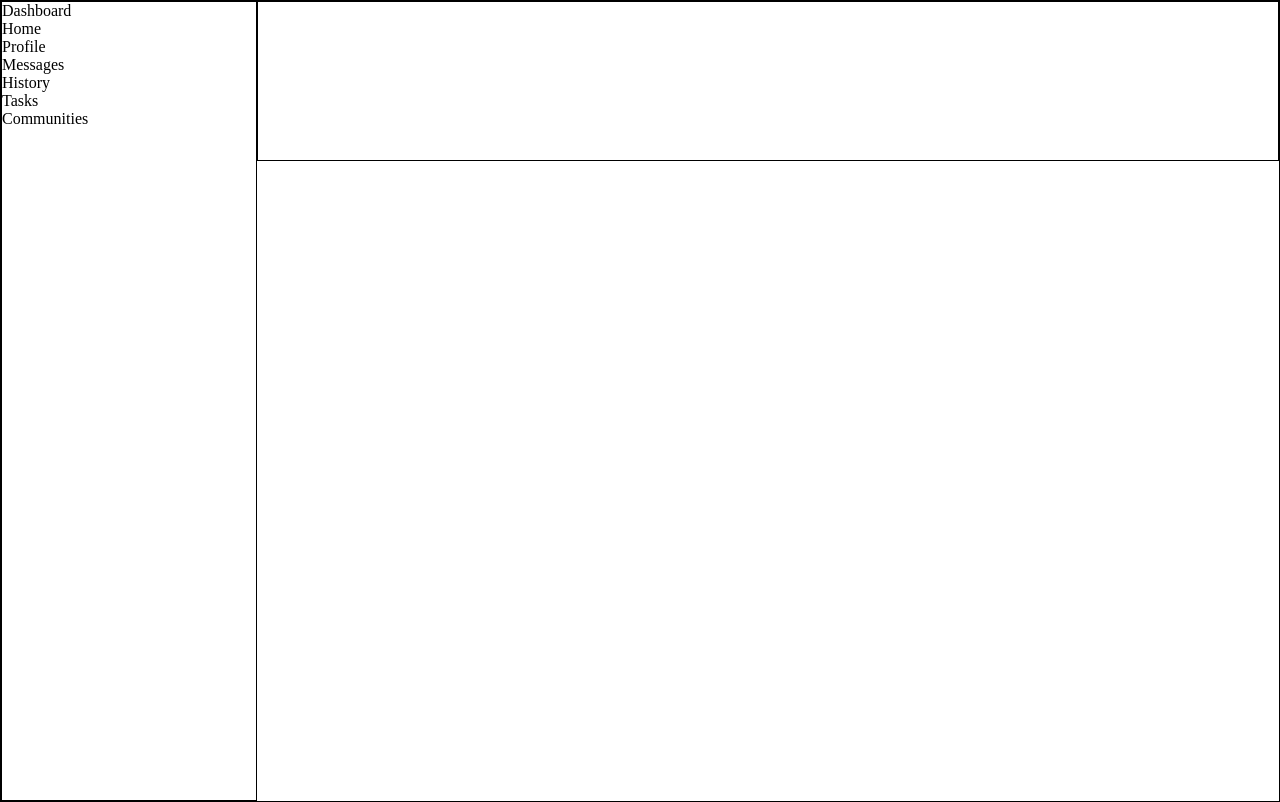
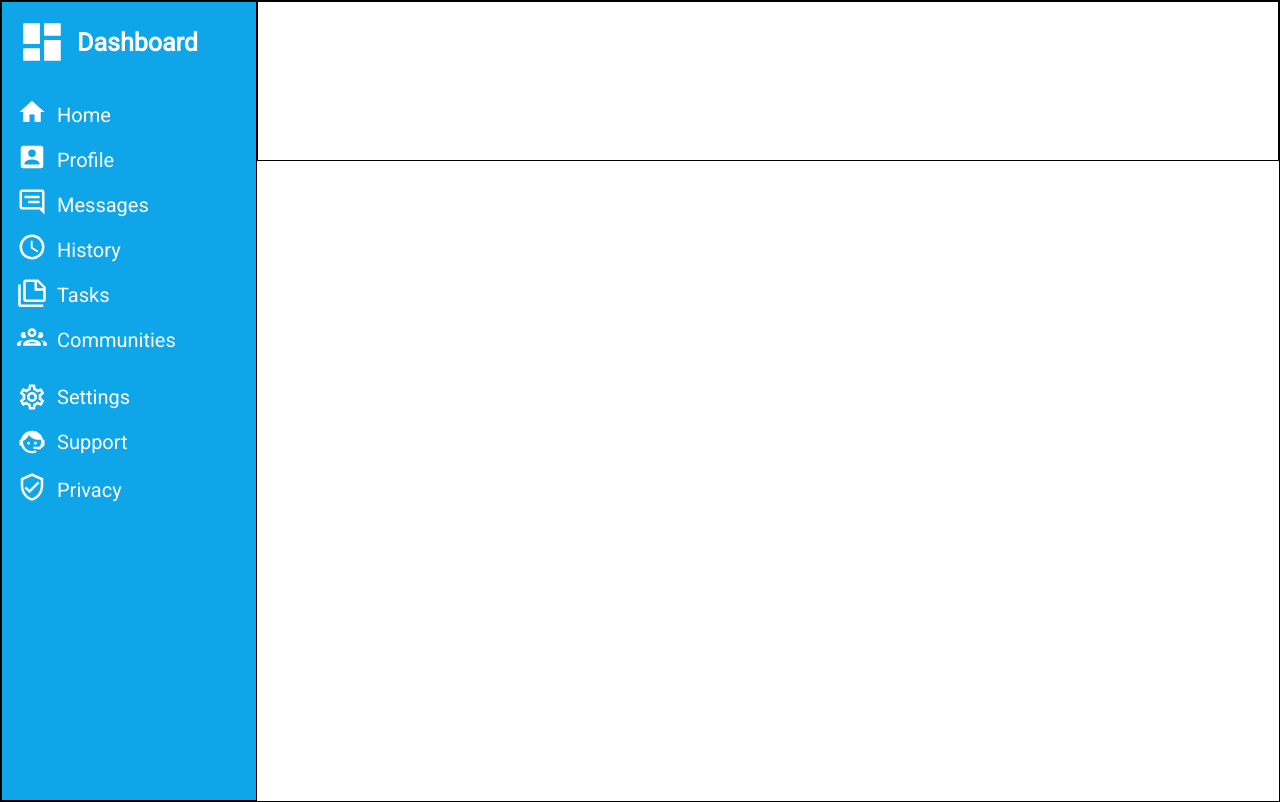
Before and after one commit to wolf4500/admin-dashboard, a plain HTML site: page index.html in a window 1280 px wide. Drawn offline with Linux system fonts and the light colour scheme.

Commit message:
Add icons to sidebar

```diff
--- a/index.html
+++ b/index.html
@@ -5,18 +5,76 @@
     <meta name="viewport" content="width=device-width, initial-scale=1.0" />
     <title>Admin Dashboard</title>
     <link rel="stylesheet" href="styles.css" />
+    <link rel="preconnect" href="https://fonts.googleapis.com" />
+    <link rel="preconnect" href="https://fonts.gstatic.com" crossorigin />
+    <link
+      href="https://fonts.googleapis.com/css2?family=Roboto&display=swap"
+      rel="stylesheet"
+    />
   </head>
   <body>
     <div class="container">
       <div class="sidebar-container">
-        <div>
+        <div class="dashboard">
+          <img
+            class="sidebar-icon"
+            id="dash"
+            src="Images/dashboard.svg"
+            alt="dashboard"
+          />
           <div>Dashboard</div>
+        </div>
+        <div class="sidebar-top">
+          <div class="sidebar-containers">
+            <img class="sidebar-icon" src="Images/home.svg" alt="home" />
             <div>Home</div>
+          </div>
+          <div class="sidebar-containers">
+            <img class="sidebar-icon" src="Images/profile.svg" alt="profile" />
             <div>Profile</div>
+          </div>
+          <div class="sidebar-containers">
+            <img
+              class="sidebar-icon"
+              src="Images/messages.svg"
+              alt="messages"
+            />
             <div>Messages</div>
+          </div>
+          <div class="sidebar-containers">
+            <img class="sidebar-icon" src="Images/history.svg" alt="history" />
             <div>History</div>
+          </div>
+          <div class="sidebar-containers">
+            <img class="sidebar-icon" src="Images/tasks.svg" alt="tasks" />
             <div>Tasks</div>
+          </div>
+          <div class="sidebar-containers">
+            <img
+              class="sidebar-icon"
+              src="Images/communities.svg"
+              alt="communities"
+            />
             <div>Communities</div>
+          </div>
+        </div>
+        <div class="sidebar-bottom">
+          <div class="settings-container">
+            <img
+              class="sidebar-icon"
+              src="Images/settings.svg"
+              alt="settings"
+            />
+            <div>Settings</div>
+          </div>
+          <div class="support-container">
+            <img class="sidebar-icon" src="Images/support.svg" alt="support" />
+            <div>Support</div>
+          </div>
+          <div class="sidebar-containers">
+            <img class="sidebar-icon" src="Images/privacy.svg" alt="privacy" />
+            <div>Privacy</div>
+          </div>
         </div>
       </div>
       <div class="header"></div>
--- a/styles.css
+++ b/styles.css
@@ -1,6 +1,7 @@
 * {
     padding: 0px;
     margin: 0px;
+    font-family: Roboto;
 }
 
 body {
@@ -16,10 +17,63 @@ body {
 }
 
 .sidebar-container {
-    display: grid;
+    padding-left: 15px;
+    padding-top: 15px;
     grid-column: 1 / 2;
     grid-row: 1 / 3;
     border: 1px solid black;
+    background-color: #0ea5e9;
+    color: white;
+}
+
+.dashboard {
+    margin-bottom: 30px;
+    font-size: 25px;
+    font-weight: bold;
+    display: flex;
+    align-items: center;
+}
+
+#dash {
+    width: 50px;
+}
+
+.sidebar-containers {
+    display: flex;
+    align-items: flex-end;
+    cursor: pointer;
+}
+
+.sidebar-icon {
+    margin-right: 10px;
+    filter: invert(100%) sepia(0%) saturate(0%) hue-rotate(99deg) brightness(103%) contrast(103%);
+    height: auto;
+    width: 30px;
+}
+
+.settings-container {
+    display: flex;
+    align-items: center;
+    cursor: pointer;
+}
+
+.support-container {
+    display: flex;
+    align-items: center;
+    cursor: pointer;
+}
+
+.sidebar-top {
+    display: grid;
+    margin-bottom: 30px;
+    gap: 15px;
+    font-size: 20px;
+}
+
+.sidebar-bottom {
+    display: grid;
+    gap: 15px;
+    font-size: 20px;
 }
 
 .header {
```
Also changed, not shown: Images/communities.svg (added), Images/dashboard.svg (added), Images/history.svg (added), Images/home.svg (added), Images/messages.svg (added), Images/privacy.svg (added), Images/profile.svg (added), Images/settings.svg (added), Images/support.svg (added), Images/tasks.svg (added). Lines whose indentation alone changed are shown as unchanged.
